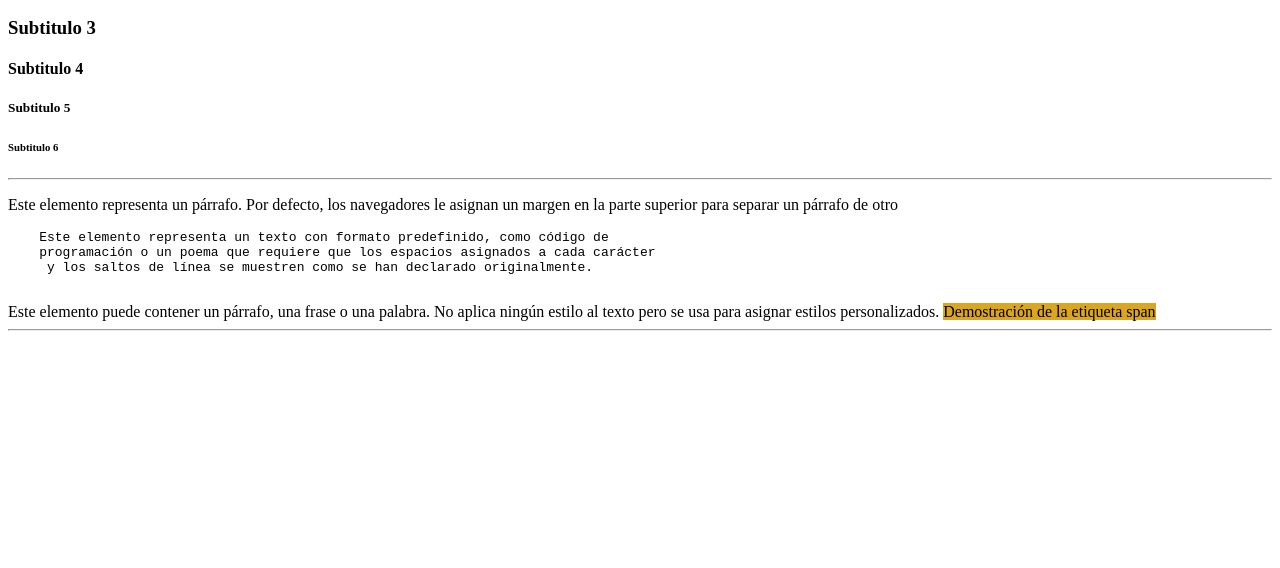
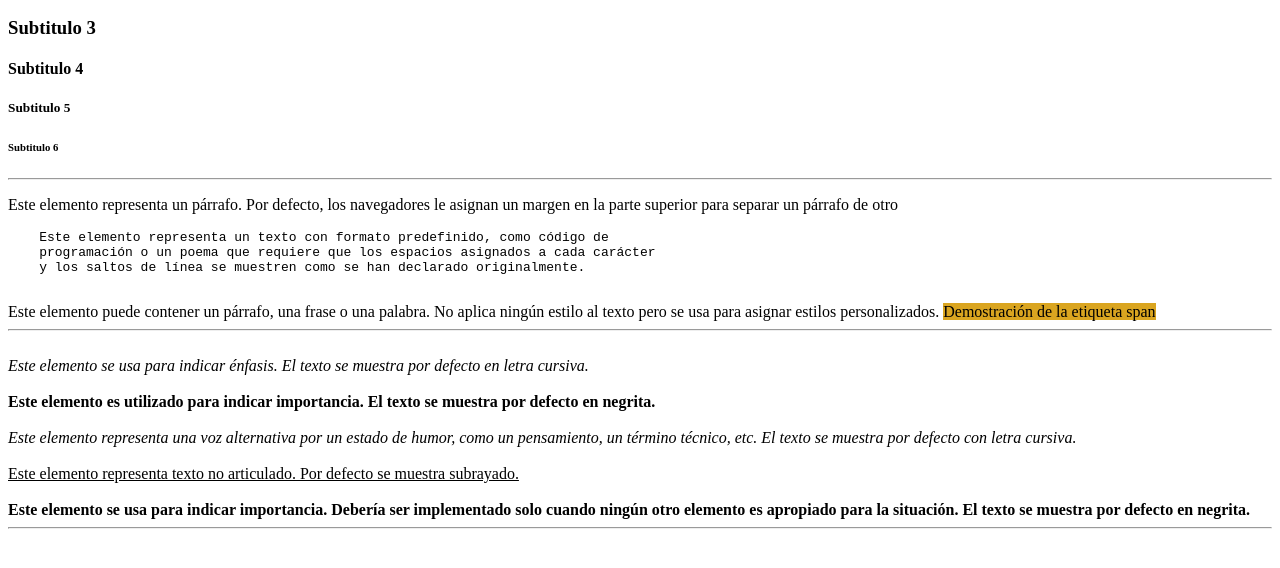
Before and after one commit to GeorgeDev17/Curso-HTML-y-CSS, a plain HTML site: page EstructuraHTML1/textos.html in a window 1280 px wide. Shown: the part 110-678 px from the top of the page. Drawn offline with Linux system fonts and the light colour scheme.

Commit message:
Actualización archivo textos.html

```diff
--- a/EstructuraHTML1/textos.html
+++ b/EstructuraHTML1/textos.html
@@ -30,7 +30,7 @@
     <pre>
     Este elemento representa un texto con formato predefinido, como código de
     programación o un poema que requiere que los espacios asignados a cada carácter
-     y los saltos de línea se muestren como se han declarado originalmente.
+    y los saltos de línea se muestren como se han declarado originalmente.
     </pre>
     <span>
       Este elemento puede contener un párrafo, una frase o una palabra. No
@@ -40,5 +40,35 @@
     <span class="per"> Demostración de la etiqueta span </span>
     <hr />
     <br /><!-- Salto de línea-->
+    <!-- Elementos con significado especial a palabras individuales o frases completas-->
+    <em>
+      Este elemento se usa para indicar énfasis. El texto se muestra por defecto
+      en letra cursiva.
+    </em>
+    <br /><br />
+    <strong>
+      Este elemento es utilizado para indicar importancia. El texto se muestra
+      por defecto en negrita.
+    </strong>
+    <br /><br />
+    <i>
+      Este elemento representa una voz alternativa por un estado de humor, como
+      un pensamiento, un término técnico, etc. El texto se muestra por defecto
+      con letra cursiva.
+    </i>
+    <br /><br />
+    <u>
+      Este elemento representa texto no articulado. Por defecto se muestra
+      subrayado.
+    </u>
+    <br /><br />
+    <b>
+      Este elemento se usa para indicar importancia. Debería ser implementado
+      solo cuando ningún otro elemento es apropiado para la situación. El texto
+      se muestra por defecto en negrita.
+    </b>
+    <br />
+    <hr />
+    <!-- Elementos para insertar textos que tienen un propósito claramente definido -->
   </body>
 </html>
```
